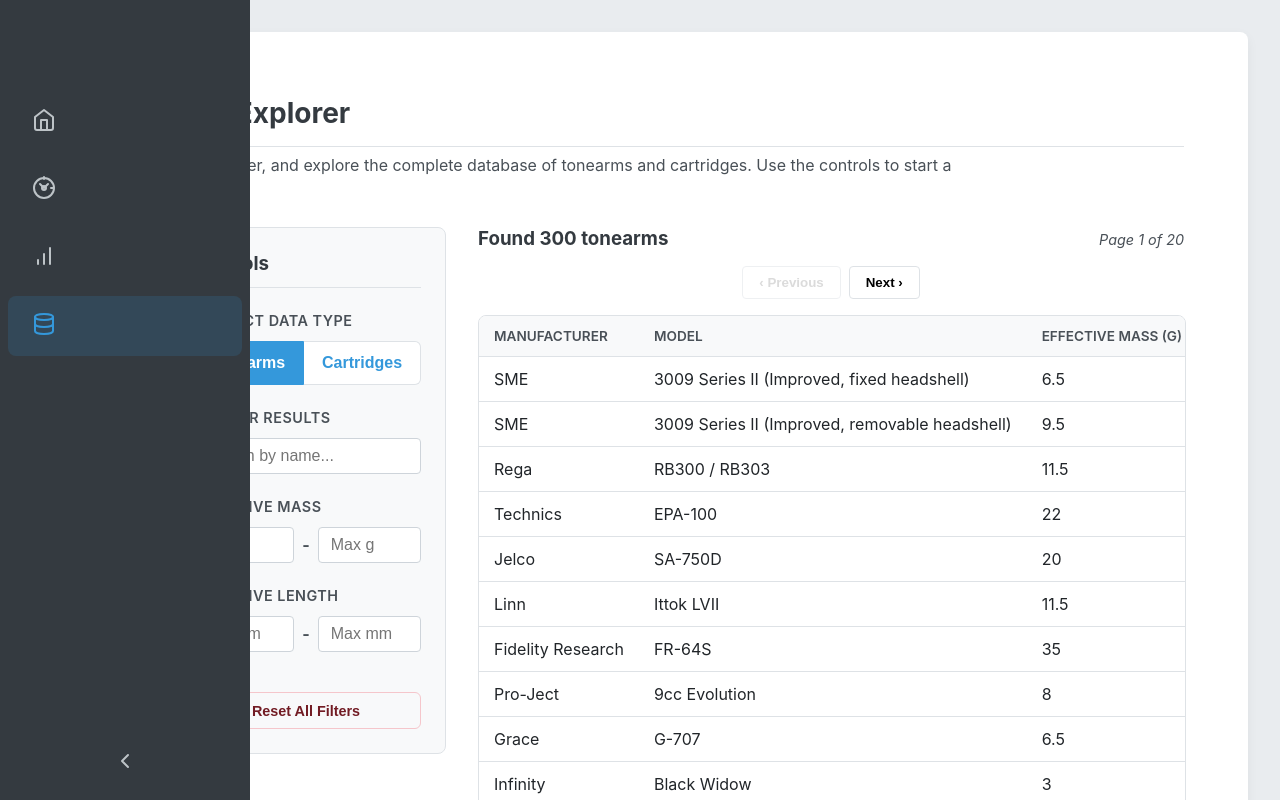
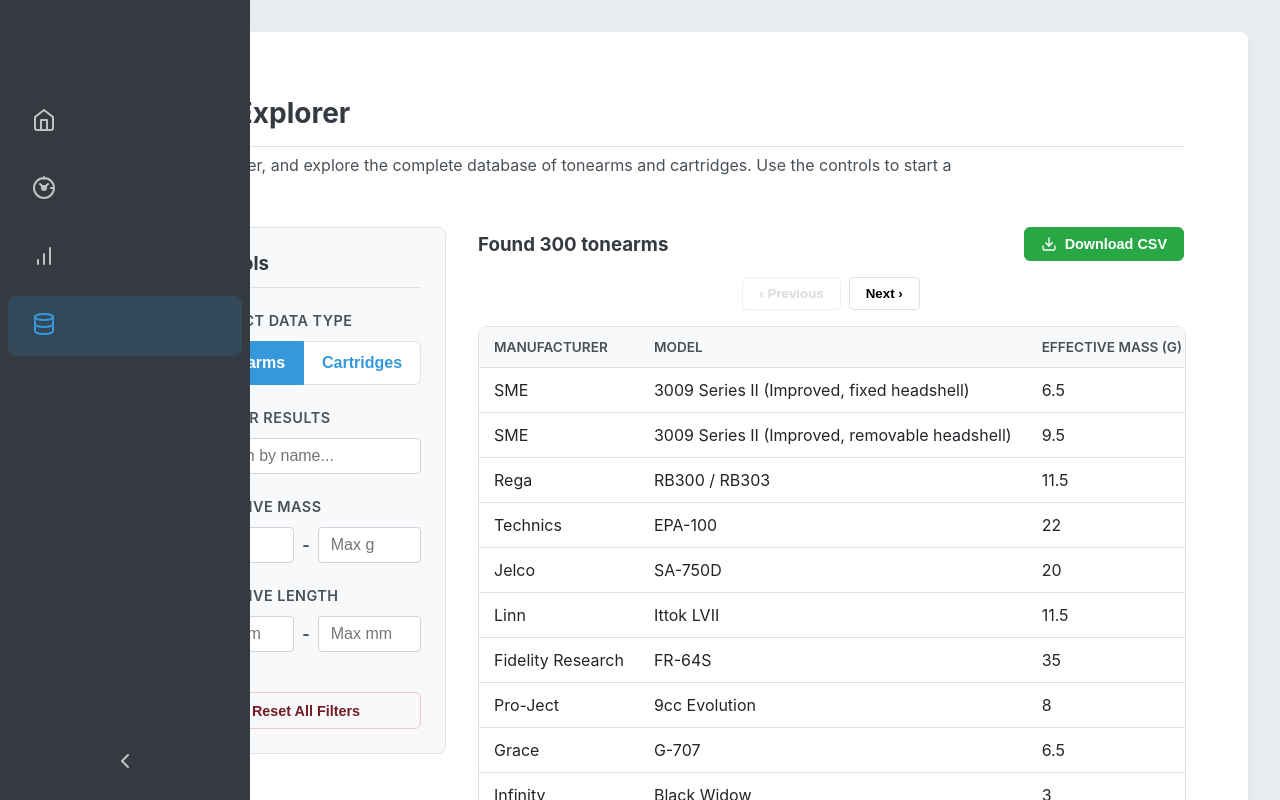
Before and after one commit to Engrove/Turntable, a Vue app: page /data-explorer in a window 1280 px wide. Both pictures are taken after a click on the button "Tonearms". Shown: the top 800 px of the page. Built offline with nearby package versions, Linux system fonts and the light colour scheme.

Commit message:
Update DataExplorerView.vue

```diff
--- a/src/views/DataExplorerView.vue
+++ b/src/views/DataExplorerView.vue
@@ -38,7 +38,6 @@
             </select>
           </div>
 
-          <!-- NYTT (1e): Loopar igenom och renderar RangeFilter-komponenter -->
           <div v-for="filter in store.availableNumericFilters" :key="filter.key" class="control-group">
             <RangeFilter
               :label="filter.label"
@@ -54,17 +53,20 @@
 
       <!-- Resultatyta -->
       <main class="results-area">
-        <div v-if="store.totalResultsCount === 0 && store.searchTerm === '' && Object.keys(store.filters).length === 0 && Object.keys(store.numericFilters).every(k => store.numericFilters[k].min === null && store.numericFilters[k].max === null)" class="results-placeholder">
+        <div v-if="store.totalResultsCount === 0 && store.searchTerm === '' && Object.keys(store.filters).length === 0 && Object.keys(store.numericFilters).every(k => !store.numericFilters[k] || (store.numericFilters[k].min === null && store.numericFilters[k].max === null))" class="results-placeholder">
           <svg xmlns="http://www.w3.org/2000/svg" width="64" height="64" viewBox="0 0 24 24" fill="none" stroke="currentColor" stroke-width="1" stroke-linecap="round" stroke-linejoin="round"><path d="M20 17.58A5 5 0 0 0 15 8l-6.4 6.4a5 5 0 1 0 7.8 7.8L20 17.58z"></path></svg>
           <p>Use the filters to begin your search.</p>
         </div>
 
+
         <div v-else>
           <div class="results-header">
             <h3>Found {{ store.totalResultsCount }} {{ store.dataType }}</h3>
-            <div v-if="store.totalResultsCount > 0" class="pagination-info">
-              Page {{ store.currentPage }} of {{ Math.ceil(store.totalResultsCount / store.itemsPerPage) }}
-            </div>
+            <!-- NYTT (1f): Download-knapp -->
+            <button @click="store.exportToCSV" class="download-csv-btn" :disabled="store.totalResultsCount === 0">
+              <svg xmlns="http://www.w3.org/2000/svg" width="16" height="16" viewBox="0 0 24 24" fill="none" stroke="currentColor" stroke-width="2" stroke-linecap="round" stroke-linejoin="round"><path d="M21 15v4a2 2 0 0 1-2 2H5a2 2 0 0 1-2-2v-4"></path><polyline points="7 10 12 15 17 10"></polyline><line x1="12" y1="15" x2="12" y2="3"></line></svg>
+              Download CSV
+            </button>
           </div>
 
           <div v-if="store.totalResultsCount > store.itemsPerPage" class="pagination-controls pagination-top">
@@ -99,10 +101,9 @@
 </template>
 
 <script setup>
-import { computed, ref } from 'vue';
+import { computed, ref, watch } from 'vue';
 import { useExplorerStore } from '@/store/explorerStore.js';
 import ResultsTable from '@/components/ResultsTable.vue';
-// NYTT (1e): Importera den nya komponenten
 import RangeFilter from '@/components/RangeFilter.vue';
 import ItemDetailModal from '@/components/ItemDetailModal.vue';
 
@@ -115,6 +116,14 @@
   selectedItem.value = item;
   isModalOpen.value = true;
 }
+
+watch(() => store.availableNumericFilters, (newFilters) => {
+  newFilters.forEach(filter => {
+    if (!store.numericFilters[filter.key]) {
+      store.numericFilters[filter.key] = { min: null, max: null };
+    }
+  });
+}, { immediate: true });
 
 const cartridgeHeaders = [
   { key: 'manufacturer', label: 'Manufacturer', sortable: true }, { key: 'model', label: 'Model', sortable: true }, { key: 'type', label: 'Type', sortable: true },
@@ -146,7 +155,7 @@
 .reset-filters-btn { width: 100%; padding: 0.6rem; font-size: 0.9rem; font-weight: 600; color: var(--danger-text); background-color: transparent; border: 1px solid #f5c6cb; border-radius: 6px; cursor: pointer; transition: all 0.2s ease; margin-top: 1rem; }
 .reset-filters-btn:hover { background-color: var(--danger-color); color: white; border-color: var(--danger-text); }
 .results-area { min-height: 500px; }
-.results-header { display: flex; justify-content: space-between; align-items: baseline; margin-bottom: 1rem; }
+.results-header { display: flex; justify-content: space-between; align-items: center; margin-bottom: 1rem; }
 .results-header h3 { margin: 0; color: var(--header-color); }
 .pagination-info { font-size: 0.9rem; color: var(--label-color); font-style: italic; }
 .pagination-controls { display: flex; justify-content: center; gap: 0.5rem; }
@@ -161,4 +170,30 @@
 .status-container { padding: 2rem; text-align: center; background-color: var(--panel-bg); border-radius: 6px; }
 .status-container.error { background-color: var(--danger-color); color: var(--danger-text); }
 @media (max-width: 900px) { .explorer-layout { grid-template-columns: 1fr; } .filter-panel { position: static; } }
+
+/* NYTT (1f): Styling för download-knappen */
+.download-csv-btn {
+  display: inline-flex;
+  align-items: center;
+  gap: 0.5rem;
+  padding: 0.5rem 1rem;
+  font-size: 0.9rem;
+  font-weight: 600;
+  color: #fff;
+  background-color: #28a745; /* Grön färg */
+  border: 1px solid #28a745;
+  border-radius: 6px;
+  cursor: pointer;
+  transition: all 0.2s ease;
+}
+.download-csv-btn:hover:not(:disabled) {
+  background-color: #218838;
+  border-color: #1e7e34;
+}
+.download-csv-btn:disabled {
+  background-color: #6c757d;
+  border-color: #6c757d;
+  opacity: 0.65;
+  cursor: not-allowed;
+}
 </style>
```
